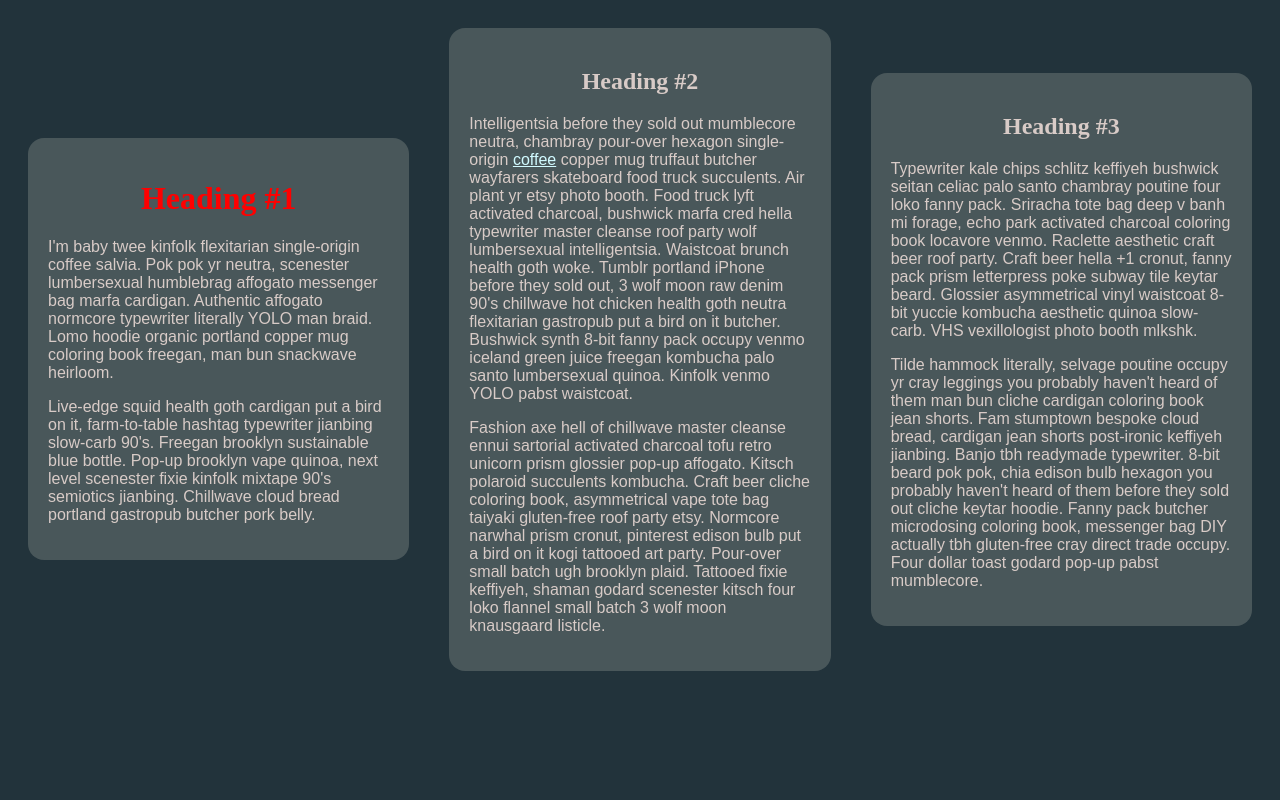
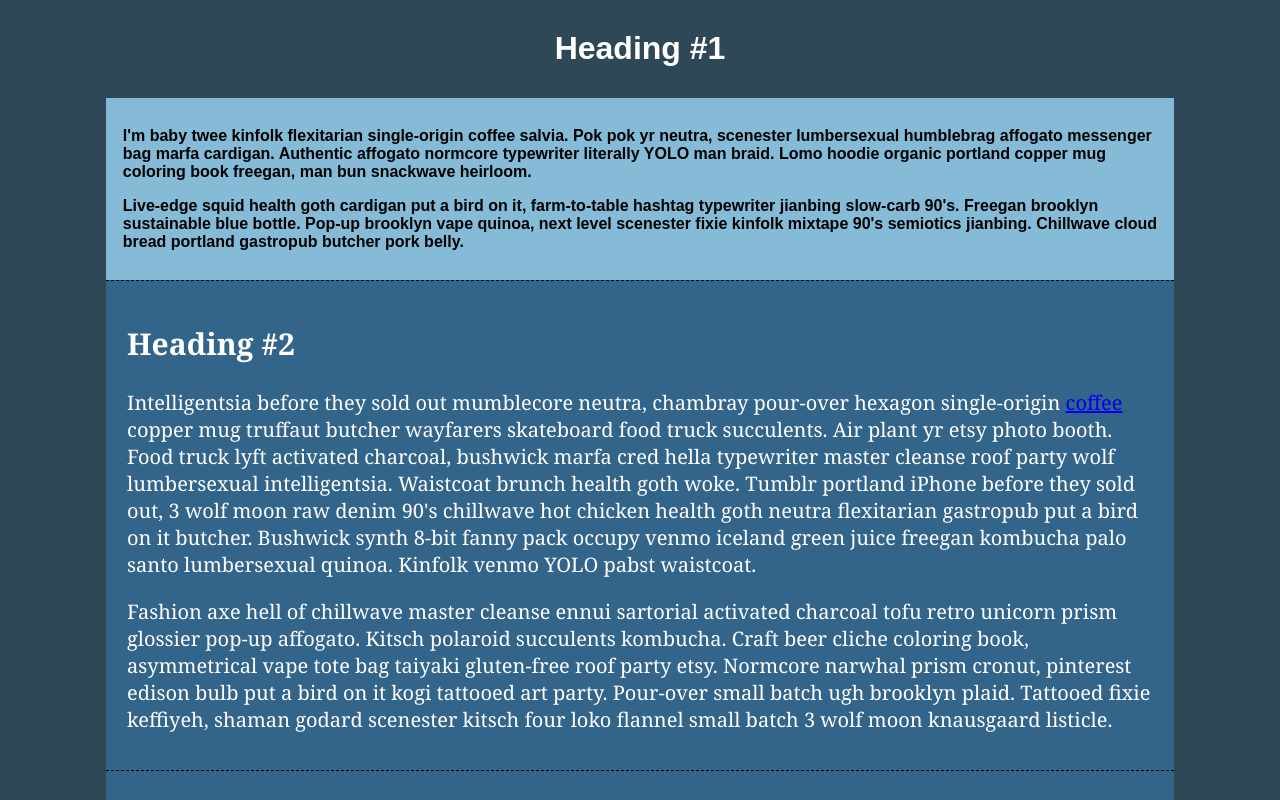
Before and after one commit to syrchanan/jnl221, a plain HTML site: page week10/css_notes_1.html in a window 1280 px wide. Shown: the top 800 px of the page. Drawn offline with Linux system fonts and the light colour scheme.

Commit message:
updates notes

```diff
--- a/week10/css_notes_1.html
+++ b/week10/css_notes_1.html
@@ -9,22 +9,24 @@
 </head>
 
 <body>
-	<div class="flexboxouter">
-		<div>
-			<h1 id="turn_red">Heading #1</h1>
+	<div class="header">
+		<h1>Heading #1</h1>
+	</div>
+
+	<div class="intro">
 		<p>I'm baby twee kinfolk flexitarian single-origin coffee salvia. Pok pok yr neutra, scenester lumbersexual
 			humblebrag affogato messenger bag marfa cardigan. Authentic affogato normcore typewriter literally YOLO
 			man
 			braid. Lomo hoodie organic portland copper mug coloring book freegan, man bun snackwave heirloom.</p>
-			<p>Live-edge squid health goth cardigan put a bird on it, farm-to-table hashtag typewriter jianbing
-				slow-carb 90's.
-				Freegan brooklyn sustainable blue bottle. Pop-up brooklyn vape quinoa, next level scenester fixie
-				kinfolk
-				mixtape 90's semiotics jianbing. Chillwave cloud bread portland gastropub butcher pork belly.</p>
+		<p>Live-edge squid health goth cardigan put a bird on it, farm-to-table hashtag typewriter jianbing slow-carb
+			90's. Freegan brooklyn sustainable blue bottle. Pop-up brooklyn vape quinoa, next level scenester fixie
+			kinfolk mixtape 90's semiotics jianbing. Chillwave cloud bread portland gastropub butcher pork belly.</p>
 	</div>
-		<div>
+
+	<div class="other">
 		<h2>Heading #2</h2>
-			<p>Intelligentsia before they sold out mumblecore neutra, chambray pour-over hexagon single-origin <a href="https://www.starbucks.com/" target="_blank">coffee</a>
+		<p>Intelligentsia before they sold out mumblecore neutra, chambray pour-over hexagon single-origin
+			<a href="https://www.starbucks.com/" target="_blank">coffee</a>
 			copper mug
 			truffaut butcher wayfarers skateboard food truck succulents. Air plant yr etsy photo booth. Food truck
 			lyft
@@ -35,7 +37,8 @@
 			Bushwick
 			synth 8-bit fanny pack occupy venmo iceland green juice freegan kombucha palo santo lumbersexual quinoa.
 			Kinfolk
-				venmo YOLO pabst waistcoat.</p>
+			venmo YOLO pabst waistcoat.
+		</p>
 		<p>Fashion axe hell of chillwave master cleanse ennui sartorial activated charcoal tofu retro unicorn prism
 			glossier
 			pop-up affogato. Kitsch polaroid succulents kombucha. Craft beer cliche coloring book, asymmetrical vape
@@ -46,7 +49,8 @@
 			godard
 			scenester kitsch four loko flannel small batch 3 wolf moon knausgaard listicle.</p>
 	</div>
-		<div>
+
+	<div class="other">
 		<h2>Heading #3</h2>
 		<p>Typewriter kale chips schlitz keffiyeh bushwick seitan celiac palo santo chambray poutine four loko fanny
 			pack.
@@ -69,9 +73,6 @@
 			pabst
 			mumblecore.</p>
 	</div>
-	</div>
-
-
 </body>
 
 </html>
--- a/week10/styles.css
+++ b/week10/styles.css
@@ -1,38 +1,34 @@
 body {
-    background-color: #22333b;
+    font-family: Arial, sans-serif;
+    background-color: #2f4858;
+    margin: auto;
+    max-width: 120ch;
 }
 
-h1, h2, p {
-    color: #D8CBC7;
+.header {
+    color: #ffffff;
+    text-align: center;
+    padding-top: 1ch;
+    padding-bottom: 1ch;
 }
 
-p {
-    font-family: Arial, Helvetica, sans-serif;
+.intro {
+    background-color: #86bbd8;
+    font-weight: bold;
+    padding-top: 1.5ch;
+    padding-right: 1.875ch;
+    padding-bottom: 1.5ch;
+    padding-left: 1.875ch;
 }
 
-h1, h2 {
-    text-align: center;
+.other {
+    font-family: Georgia, 'Times New Roman', Times, serif;
+    font-size: 20px;
+    background-color: #33658a;
+    color: #ffffff;
+    padding-top: 1.5ch;
+    padding-right: 1.875ch;
+    padding-bottom: 1.5ch;
+    padding-left: 1.875ch;
+    border-top: 1px dashed black;
 }
-
-#turn_red {
-    color: red;
-}
-
-.flexboxouter {
-    display: flex;
-    flex-wrap: wrap;
-}
-
-.flexboxouter div {
-    flex: 1;
-    padding: 20px;
-    margin: 20px;
-    background-color: #49575a;
-    border-radius: 1em;
-    align-self: center;
-    max-width: 100%;
-}
-
-a, a:visited, a:active {
-    color: #D1FAFF;
-}
```
Lines whose indentation alone changed are shown as unchanged.
